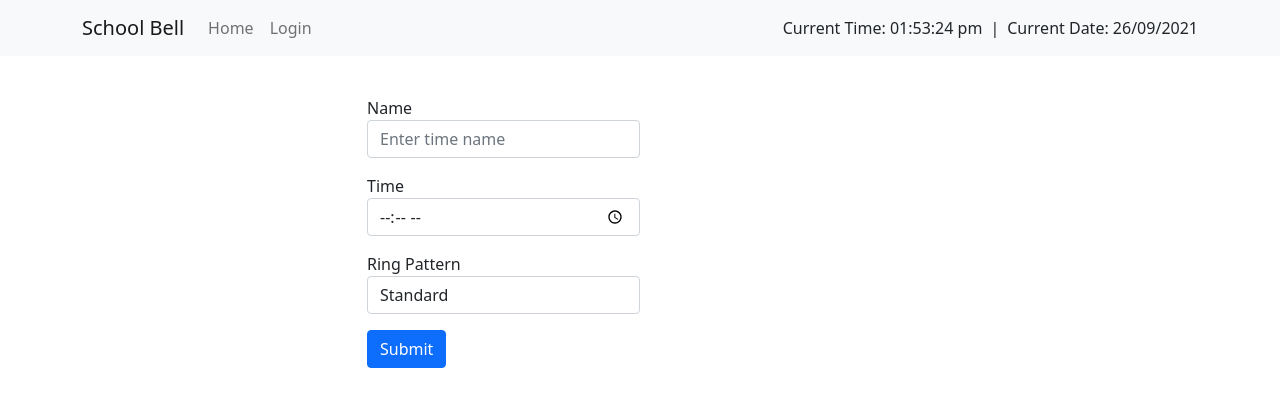
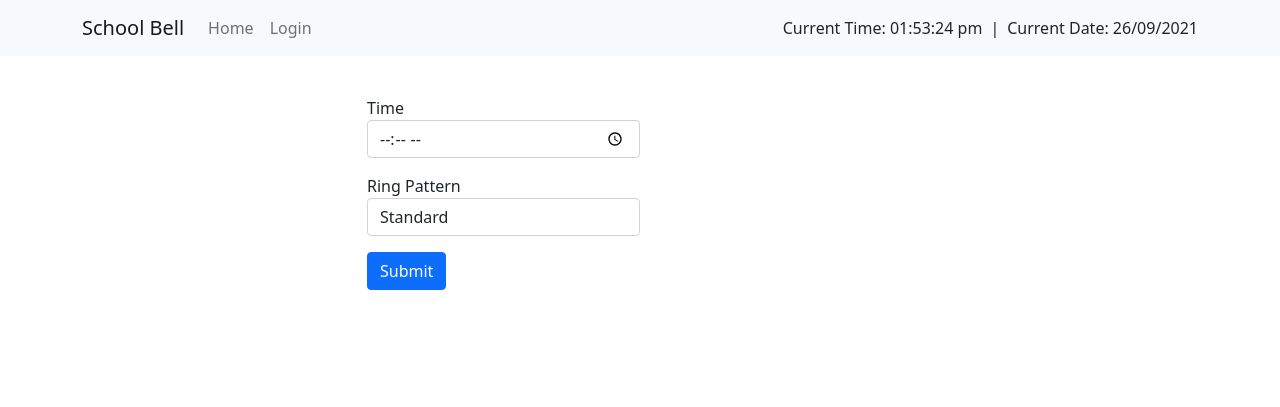
Before and after one commit to madd15/pyFlaskBell, a Flask app: template app/templates/editsdtime.html in a window 1280 px wide. Shown: the top 407 px of the page. Run offline with Flask 2, Linux system fonts and the light colour scheme; the template is opened without the code that fills it: values that come from a table or form of the project are taken from there, others are empty; data comes from the database, SQL or seed files in the repository.

```diff
--- a/app/templates/editsdtime.html
+++ b/app/templates/editsdtime.html
@@ -12,15 +12,9 @@
             <form method="post">
                 <div class="form-row">
                     <div class="form-group col-md-6 mb-3">
-                        <label for="timeName">Name</label>
-                        <input type="text" class="form-control" id="timeName" pattern="[a-zA-Z][a-zA-Z0-9 \-_]+"
-                            name="timeName" placeholder="Enter time name" value="{{timeName}}"
-                            title="Name must be atleast 2 characters and can only contain lowercase letters, uppercase letters, numbers, space, - and _" required>
-                    </div>
-                    <div class="form-group col-md-6 mb-3">
-                        <label for="ringTime">Time</label>
-                        <input type="time" class="form-control" id="ringTime" name="ringTime" data-time-format="HH:MM" pattern="[\d]{2}:[\d]{2}"
-                            placeholder="Enter time" value="{{ringTime}}" required>
+                        <label for="time">Time</label>
+                        <input type="time" class="form-control" id="time" name="time" data-time-format="HH:MM" pattern="[\d]{2}:[\d]{2}"
+                            placeholder="Enter time" value="{{time}}" required>
                     </div>
                 </div>
                 <div class="form-row">
@@ -33,19 +27,6 @@
                         </select>
                     </div>
                 </div>
-                <div class="form-row">
-                    <div class="form-group col-md-6 mb-3">
-                        {% for day in weekData %}
-                        <div class="form-check">
-                            <input class="form-check-input" type="checkbox" value="1" id="{{day[0]}}" name="{{day[0]}}"
-                                {% if day[1] == "1" %}checked="checked" {% endif %}>
-                            <label class="form-check-label" for="defaultCheck1">
-                                {{ day[0] }}
-                            </label>
-                        </div>
-                        {% endfor %}
-                    </div>
-                </div>
                 <button type="submit" class="btn btn-primary">Submit</button>
             </form>
         </div>
--- a/app/templates/sdtimes.html
+++ b/app/templates/sdtimes.html
@@ -7,7 +7,7 @@
             <h3>Times</h3>
         </div>
         <div class="col-2 p-3">
-            <a href="?time_add={{ tid }}" type="button" class="btn btn-primary">Add New Time</a>
+            <a href="?add={{ tid }}" type="button" class="btn btn-primary">Add New Time</a>
         </div>
     </div>
     {% with messages = get_flashed_messages(with_categories=true) %}
```
Also changed, not shown: app/specialDays.py (+7 -1 lines).
